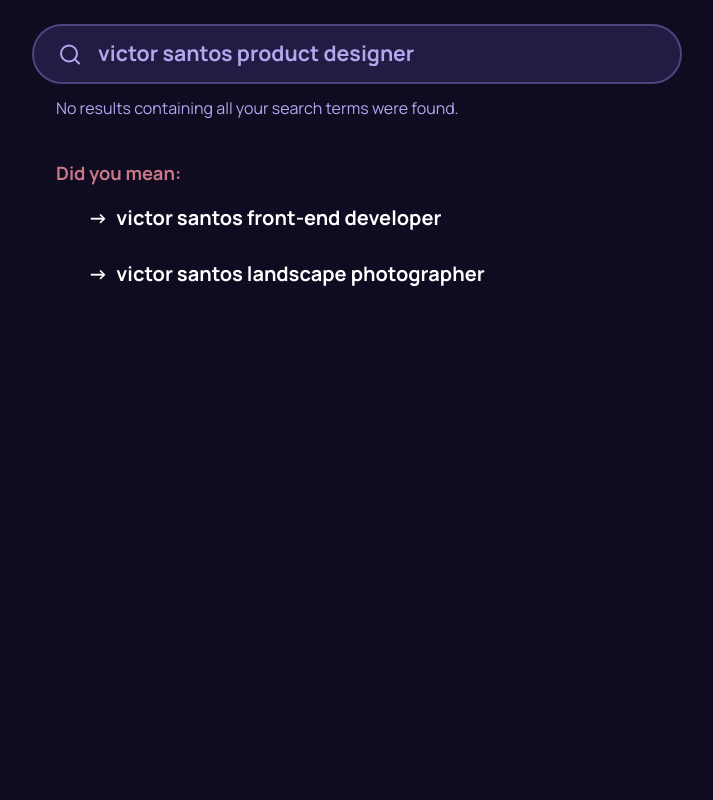
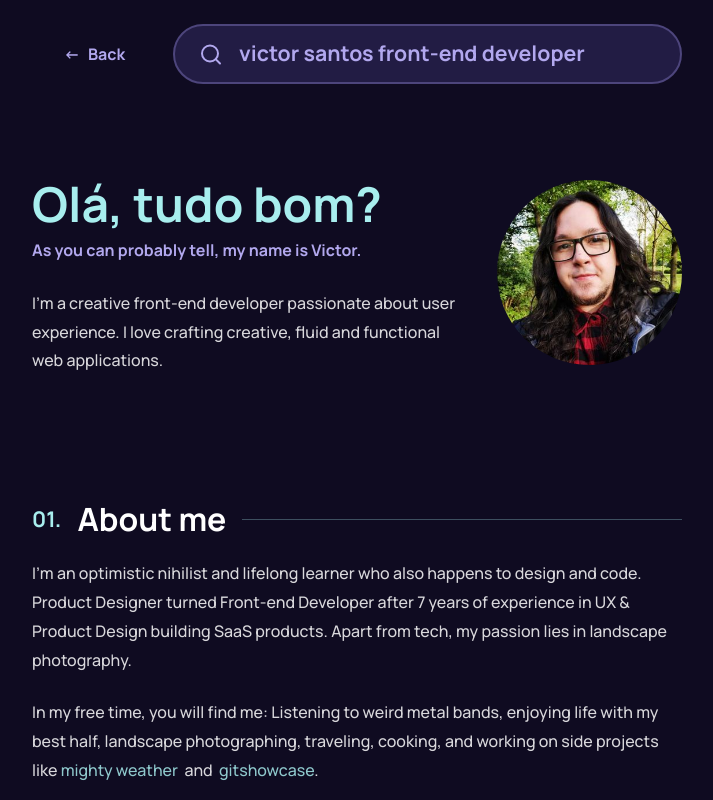
Before and after one commit to victorgaard/portfolio, a React (Create React App) app: page /frontend in a window 1280 px wide. Shown: the top 800 px of the page, without its empty margins (283-996 px from the left). Built offline with nearby package versions, Linux system fonts and the light colour scheme.

Commit message:
Plugging react router for better navigation

```diff
--- a/package.json
+++ b/package.json
@@ -9,6 +9,7 @@
     "prop-types": "^15.8.1",
     "react": "^18.0.0",
     "react-dom": "^18.0.0",
+    "react-router-dom": "^6.3.0",
     "react-scripts": "5.0.0",
     "web-vitals": "^2.1.4"
   },
--- a/src/App.css
+++ b/src/App.css
@@ -79,6 +79,28 @@ body {
 
 .App-search--mic {
   margin-left: auto;
+}
+
+.App-search-no-animation {
+  position: relative;
+  display: flex;
+  background: #221c44;
+  border: 2px solid #4d457c;
+  width: 650px;
+  color: #b2a8ee;
+  padding: 16px 24px;
+  border-radius: 50px;
+  gap: 1rem;
+  align-items: center;
+  animation: fadeInDown 0.2s;
+}
+
+.App-search-no-animation h1 {
+  min-height: 1.5rem;
+  font-size: 1.33rem;
+  overflow: hidden;
+  border-right: 0.15em solid transparent;
+  white-space: nowrap;
 }
 
 @keyframes grow {
@@ -175,7 +197,7 @@ body {
   font-size: 1rem;
   font-weight: 400;
   opacity: 0;
-  animation: fadeInDown 0.2s forwards;
+  animation: fadeInDown 0.2s 0.1s forwards;
 }
 
 .Search-results--inner {
@@ -194,7 +216,7 @@ body {
   color: #ca7786;
   font-weight: 700;
   opacity: 0;
-  animation: fadeInDown 0.2s 0.1s forwards;
+  animation: fadeInDown 0.2s 0.15s forwards;
 }
 
 .Search-results--inner button {
@@ -480,7 +502,7 @@ ul li::before {
   opacity: 0;
   animation: fadeInDown 0.2s 0.1s forwards;
   display: flex;
-  margin-top: 6rem;
+  margin-top: 5rem;
   margin-bottom: 3rem;
   gap: 24px;
   align-items: center;
@@ -674,6 +696,24 @@ ul li::before {
     margin-top: 35vh;
   }
 
+  .App-search-no-animation {
+    padding: 1rem;
+    gap: 0.75rem;
+    height: 3.5rem;
+    width: 100%;
+    max-width: 100vw;
+  }
+
+  .App-search-no-animation h1 {
+    font-size: 1.1rem;
+    min-height: 1.25rem;
+  }
+
+  .App-search-no-animation img {
+    width: 1rem;
+    height: 1rem;
+  }
+
   .Back-button {
     width: 70px;
   }
--- a/src/App.jsx
+++ b/src/App.jsx
@@ -1,37 +1,45 @@
 import React, { useState } from "react";
-import Header from "./Components/Header";
-import SearchResults from "./Components/SearchResults";
+import { BrowserRouter as Router, Routes, Route } from "react-router-dom";
+import Home from "./Components/Home";
 import Frontend from "./Components/Frontend";
 import Photographer from "./Components/Photographer";
+import Search from "./assets/search.svg";
 import "./App.css";
 
 function App() {
-  const [title, setTitle] = useState("product designer");
-  const [searchResults, setSearchResults] = useState(false);
-  const [frontend, setFrontend] = useState(false);
-  const [photographer, setPhotographer] = useState(false);
+  const [shouldAnimate, setShouldAnimate] = useState(true);
 
   return (
     <div className="App">
-      <Header
-        setSearchResults={setSearchResults}
-        setFrontend={setFrontend}
-        setPhotographer={setPhotographer}
-        title={title}
-        setTitle={setTitle}
-      />
-
-      <SearchResults
-        searchResults={searchResults}
-        setSearchResults={setSearchResults}
-        setFrontend={setFrontend}
-        setPhotographer={setPhotographer}
-        setTitle={setTitle}
-      />
-
-      <Frontend frontend={frontend} />
-
-      <Photographer photographer={photographer} />
+      <Router>
+        <Routes>
+          <Route
+            path="/"
+            element={
+              <Home
+                shouldAnimate={shouldAnimate}
+                setShouldAnimate={setShouldAnimate}
+                Search={Search}
+              />
+            }
+          />
+          <Route
+            path="/frontend"
+            element={
+              <Frontend setShouldAnimate={setShouldAnimate} Search={Search} />
+            }
+          />
+          <Route
+            path="/photographer"
+            element={
+              <Photographer
+                setShouldAnimate={setShouldAnimate}
+                Search={Search}
+              />
+            }
+          />
+        </Routes>
+      </Router>
     </div>
   );
 }
--- a/src/Components/Frontend.jsx
+++ b/src/Components/Frontend.jsx
@@ -1,8 +1,9 @@
 import React, { useState, useEffect } from "react";
+import { Link } from "react-router-dom";
 import PropTypes from "prop-types";
 import Avatar from "../assets/avatar.jpg";
 
-function Frontend({ frontend }) {
+function Frontend({ Search, setShouldAnimate }) {
   const [projects, setProjects] = useState();
 
   // Get the projects list
@@ -31,9 +32,23 @@ function Frontend({ frontend }) {
   }, []);
 
   return (
+    <>
+      <div className="Header-wrapper">
+        <div className="Back-button">
+          <Link to="/">
+            <button type="button" onClick={setShouldAnimate(false)}>
+              Back
+            </button>
+          </Link>
+        </div>
+
+        <div className="App-search-no-animation">
+          <img src={Search} alt="search icon" />
+
+          <h1>victor santos front-end developer</h1>
+        </div>
+      </div>
       <section className="Frontend">
-      {frontend && (
-        <>
         <section className="Frontend-wrapper">
           <div className="Hidden-lg">
             <img src={Avatar} alt="Avatar" />
@@ -68,8 +83,8 @@ function Frontend({ frontend }) {
           </p>
           <p>
             In my free time, you will find me: Listening to weird metal bands,
-              enjoying life with my best half, landscape photographing,
-              traveling, cooking, and working on side projects like&nbsp;
+            enjoying life with my best half, landscape photographing, traveling,
+            cooking, and working on side projects like&nbsp;
             <a
               href="https://weather.victorsantos.work"
               target="_blank"
@@ -122,11 +137,7 @@ function Frontend({ frontend }) {
                     </header>
                     <footer>
                       <div className="icons">
-                          <a
-                            href={project.repo}
-                            target="_blank"
-                            rel="noreferrer"
-                          >
+                        <a href={project.repo} target="_blank" rel="noreferrer">
                           <svg
                             width="22"
                             height="22"
@@ -150,11 +161,7 @@ function Frontend({ frontend }) {
                             </defs>
                           </svg>
                         </a>
-                          <a
-                            href={project.link}
-                            target="_blank"
-                            rel="noreferrer"
-                          >
+                        <a href={project.link} target="_blank" rel="noreferrer">
                           <svg
                             width="22"
                             height="22"
@@ -296,14 +303,14 @@ function Frontend({ frontend }) {
         <footer className="Footer">
           <p>Designed &amp; Built by Victor Santos🐧</p>
         </footer>
+      </section>
     </>
-      )}
-    </section>
   );
 }
 
 Frontend.propTypes = {
-  frontend: PropTypes.bool.isRequired,
+  Search: PropTypes.string.isRequired,
+  setShouldAnimate: PropTypes.func.isRequired,
 };
 
 export default Frontend;
--- a/src/Components/Header.jsx
+++ b/src/Components/Header.jsx
@@ -1,14 +1,7 @@
 import React, { useState, useEffect } from "react";
 import PropTypes from "prop-types";
-import Search from "../assets/search.svg";
 
-function Header({
-  setSearchResults,
-  setFrontend,
-  setPhotographer,
-  title,
-  setTitle,
-}) {
+function Header({ Search, shouldAnimate }) {
   const [animationEnd, setAnimationEnd] = useState(false);
 
   // Wait first animation to end,
@@ -26,36 +19,24 @@ function Header({
 
   return (
     <div className="Header-wrapper">
-      {title !== "product designer" && (
-        <div className="Back-button">
-          <button
-            type="button"
-            onClick={() => {
-              setSearchResults(true);
-              setTitle("product designer");
-              setFrontend(false);
-              setPhotographer(false);
-            }}
-          >
-            Back
-          </button>
+      {shouldAnimate ? (
+        <div className="App-search">
+          <img src={Search} alt="search icon" />
+          {animationEnd && <h1>victor santos product designer</h1>}
+        </div>
+      ) : (
+        <div className="App-search-no-animation">
+          <img src={Search} alt="search icon" />
+          <h1>victor santos product designer</h1>
         </div>
       )}
-      <div className="App-search">
-        <img src={Search} alt="search icon" />
-
-        {animationEnd && <h1>victor santos {title}</h1>}
-      </div>
     </div>
   );
 }
 
 Header.propTypes = {
-  setSearchResults: PropTypes.func.isRequired,
-  setFrontend: PropTypes.func.isRequired,
-  setPhotographer: PropTypes.func.isRequired,
-  title: PropTypes.string.isRequired,
-  setTitle: PropTypes.func.isRequired,
+  Search: PropTypes.string.isRequired,
+  shouldAnimate: PropTypes.bool.isRequired,
 };
 
 export default Header;
--- /dev/null
+++ b/src/Components/Home.jsx
@@ -0,0 +1,29 @@
+import React, { useEffect } from "react";
+import PropTypes from "prop-types";
+import Header from "./Header";
+import SearchResults from "./SearchResults";
+
+function Home({ Search, shouldAnimate, setShouldAnimate }) {
+  const handleBack = () => {
+    setShouldAnimate(false);
+  };
+
+  useEffect(() => {
+    window.onpopstate = handleBack;
+  }, []);
+
+  return (
+    <>
+      <Header Search={Search} shouldAnimate={shouldAnimate} />
+      <SearchResults Search={Search} shouldAnimate={shouldAnimate} />
+    </>
+  );
+}
+
+Home.propTypes = {
+  Search: PropTypes.string.isRequired,
+  shouldAnimate: PropTypes.bool.isRequired,
+  setShouldAnimate: PropTypes.func.isRequired,
+};
+
+export default Home;
--- a/src/Components/Photographer.jsx
+++ b/src/Components/Photographer.jsx
@@ -1,13 +1,14 @@
-import React, { useEffect, useState } from "react";
+import React, { useState, useEffect } from "react";
+import { Link } from "react-router-dom";
 import PropTypes from "prop-types";
 import gallery from "./util/gallery";
 import modalOps from "./util/modalOps";
 import AvatarNature from "../assets/avatar-nature.jpg";
 
-function Photographer({ photographer }) {
+function Photographer({ Search, setShouldAnimate }) {
   const [modal, setModal] = useState(false);
   const [imgSrc, setImgSrc] = useState("");
-  const [title, setTitle] = useState("");
+  const [titlePhoto, setTitlePhoto] = useState("");
   const [location, setLocation] = useState("");
 
   const handleBack = () => {
@@ -22,9 +23,23 @@ function Photographer({ photographer }) {
   }, [modal]);
 
   return (
+    <>
+      <div className="Header-wrapper">
+        <div className="Back-button">
+          <Link to="/">
+            <button type="button" onClick={setShouldAnimate(false)}>
+              Back
+            </button>
+          </Link>
+        </div>
+
+        <div className="App-search-no-animation">
+          <img src={Search} alt="search icon" />
+
+          <h1>victor santos landscape photographer</h1>
+        </div>
+      </div>
       <section className="Photographer">
-      {photographer && (
-        <>
         <section className="Photographer-wrapper">
           <div>
             <img src={AvatarNature} alt="Avatar" />
@@ -80,8 +95,8 @@ function Photographer({ photographer }) {
             </p>
             <p>
               As soon as my wife and I received our second jabs, we instantly
-                booked flights to Iceland. We decided to drive across the
-                country in a campervan, exploring at our own pace for 2 weeks.
+              booked flights to Iceland. We decided to drive across the country
+              in a campervan, exploring at our own pace for 2 weeks.
             </p>
             <p>
               We witnessed otherwordly scenes: from erupting volcanoes to
@@ -103,7 +118,7 @@ function Photographer({ photographer }) {
                 onClick={() => {
                   setModal(true);
                   setImgSrc(item[1]);
-                    setTitle(item[3]);
+                  setTitlePhoto(item[3]);
                   setLocation(item[4]);
                   modalOps("open");
                 }}
@@ -206,8 +221,8 @@ function Photographer({ photographer }) {
             </p>
             <p>
               There were tons of preparations from our side to make it happen.
-                Picking the best location, specific dates, checking all
-                forecasts, everything possible to increase the odds of success.
+              Picking the best location, specific dates, checking all forecasts,
+              everything possible to increase the odds of success.
             </p>
             <p>
               It all comes down to luck in the end. If you ever chased the
@@ -228,7 +243,7 @@ function Photographer({ photographer }) {
                 onClick={() => {
                   setModal(true);
                   setImgSrc(item[1]);
-                    setTitle(item[3]);
+                  setTitlePhoto(item[3]);
                   setLocation(item[4]);
                   modalOps("open");
                 }}
@@ -375,9 +390,9 @@ function Photographer({ photographer }) {
             modalOps("close");
           }}
         >
-            <img src={imgSrc} alt={title} />
+          <img src={imgSrc} alt={titlePhoto} />
           <div className="infos hidden-flex">
-              <p>{title}</p>
+            <p>{titlePhoto}</p>
             <p className="alpha">
               <svg
                 width="12"
@@ -417,14 +432,14 @@ function Photographer({ photographer }) {
             </p>
           </div>
         </div>
+      </section>
     </>
-      )}
-    </section>
   );
 }
 
 Photographer.propTypes = {
-  photographer: PropTypes.bool.isRequired,
+  Search: PropTypes.string.isRequired,
+  setShouldAnimate: PropTypes.func.isRequired,
 };
 
 export default Photographer;
--- a/src/Components/SearchResults.jsx
+++ b/src/Components/SearchResults.jsx
@@ -1,13 +1,10 @@
-import React, { useEffect } from "react";
+import React, { useState, useEffect } from "react";
 import PropTypes from "prop-types";
+import { Link } from "react-router-dom";
 
-function SearchResults({
-  searchResults,
-  setSearchResults,
-  setFrontend,
-  setPhotographer,
-  setTitle,
-}) {
+function SearchResults({ shouldAnimate }) {
+  const [searchResults, setSearchResults] = useState(false);
+
   // Wait second animation to end,
   // then render the search results
   useEffect(() => {
@@ -22,6 +19,8 @@ function SearchResults({
   }, []);
 
   return (
+    <div>
+      {shouldAnimate ? (
         <div className="Search-results">
           {searchResults && (
             <>
@@ -32,41 +31,50 @@ function SearchResults({
                 </div>
 
                 <div>
-              <button
-                type="button"
-                onClick={() => {
-                  setSearchResults(false);
-                  setTitle("front-end developer");
-                  setFrontend(true);
-                }}
-              >
+                  <Link to="/frontend">
+                    <button type="button">
                       victor santos front-end developer
                     </button>
+                  </Link>
 
-              <button
-                type="button"
-                onClick={() => {
-                  setSearchResults(false);
-                  setTitle("landscape photographer");
-                  setPhotographer(true);
-                }}
-              >
+                  <Link to="/photographer">
+                    <button type="button">
                       victor santos landscape photographer
                     </button>
+                  </Link>
                 </div>
               </div>
             </>
+          )}
+        </div>
+      ) : (
+        <div className="Search-results">
+          <p>No results containing all your search terms were found.</p>
+          <div className="Search-results--inner">
+            <div>
+              <p>Did you mean:</p>
+            </div>
+
+            <div>
+              <Link to="/frontend">
+                <button type="button">victor santos front-end developer</button>
+              </Link>
+
+              <Link to="/photographer">
+                <button type="button">
+                  victor santos landscape photographer
+                </button>
+              </Link>
+            </div>
+          </div>
+        </div>
       )}
     </div>
   );
 }
 
 SearchResults.propTypes = {
-  searchResults: PropTypes.bool.isRequired,
-  setSearchResults: PropTypes.func.isRequired,
-  setFrontend: PropTypes.func.isRequired,
-  setPhotographer: PropTypes.func.isRequired,
-  setTitle: PropTypes.func.isRequired,
+  shouldAnimate: PropTypes.bool.isRequired,
 };
 
 export default SearchResults;
--- a/src/Components/util/modalOps.js
+++ b/src/Components/util/modalOps.js
@@ -1,11 +1,11 @@
 export default function modalOps(param) {
   const body = document.querySelector("body");
   if (param === "open") {
-    window.history.pushState("", "", "/expand");
+    window.history.pushState("", "", "/photographer/expand");
     body.style.overflow = "hidden";
     body.style.paddingRight = "1rem";
   } else {
-    window.history.pushState("", "", "/");
+    window.history.pushState("", "", "/photographer");
     body.style.overflow = "auto";
     body.style.paddingRight = "0";
   }
```
Also changed, not shown: 1 other file (tests, documents, lock files or other folders). Lines whose indentation alone changed are shown as unchanged.
